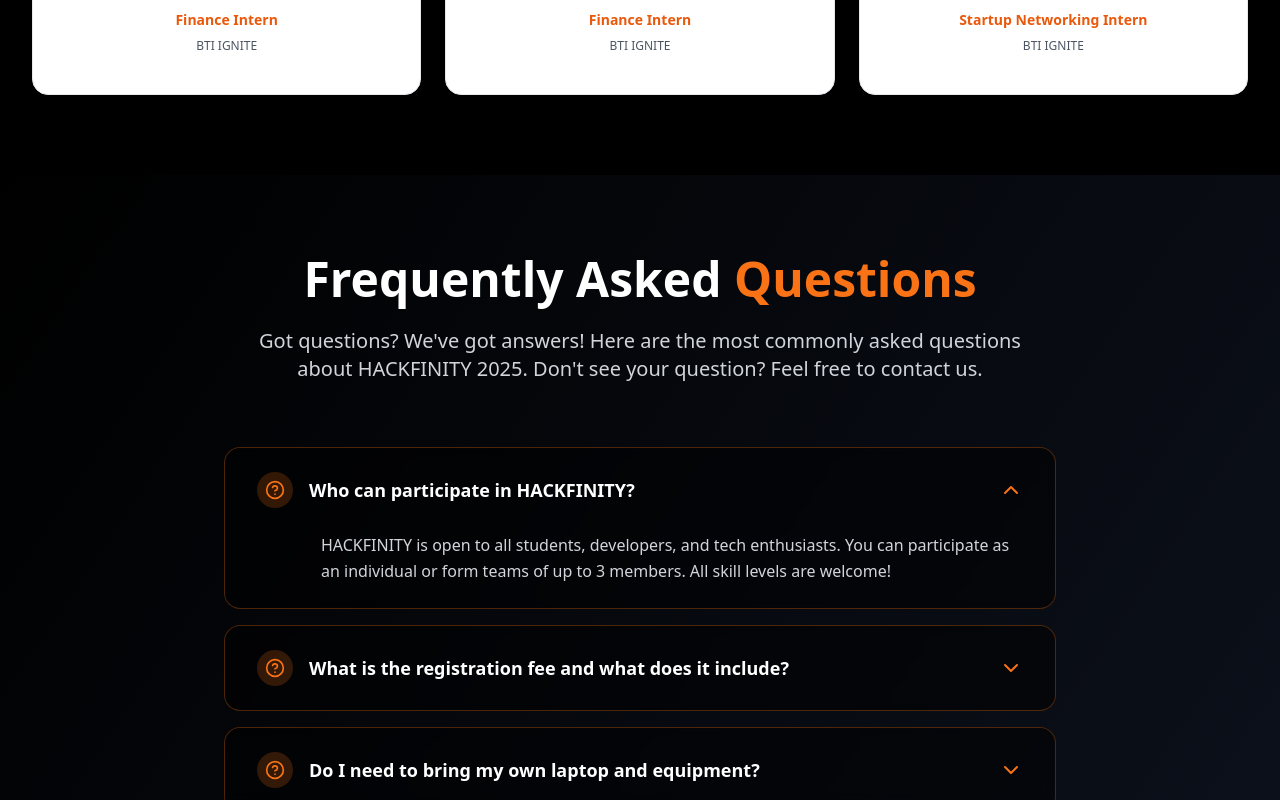
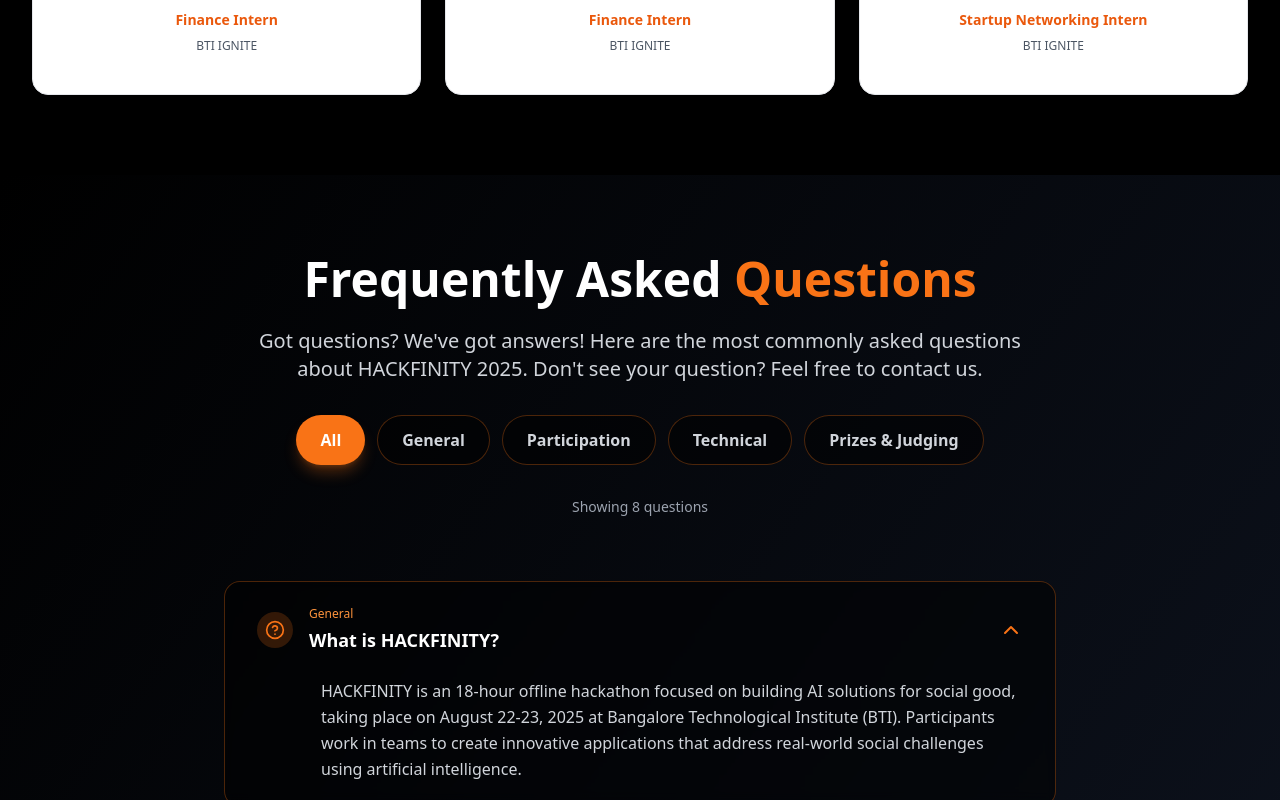
Before and after one commit to likhithkumarj/hackfinity, a React (Vite) app: page / in a window 1280 px wide. Shown: the part 11200-12000 px from the top of the page. Built offline with nearby package versions, Linux system fonts and the light colour scheme.

Commit message:
Faqs Updated

```diff
--- a/src/components/FAQ.tsx
+++ b/src/components/FAQ.tsx
@@ -1,59 +1,58 @@
 import React, { useState } from 'react';
-import { ChevronDown, ChevronUp, HelpCircle } from 'lucide-react';
+import { ChevronDown, ChevronUp, HelpCircle, Filter } from 'lucide-react';
 
 const FAQ: React.FC = () => {
   const [openIndex, setOpenIndex] = useState<number | null>(0);
+  const [selectedCategory, setSelectedCategory] = useState<string>('All');
 
   const faqs = [
     {
-      question: "Who can participate in HACKFINITY?",
-      answer: "HACKFINITY is open to all students, developers, and tech enthusiasts. You can participate as an individual or form teams of up to 3 members. All skill levels are welcome!"
+      category: "General",
+      question: "What is HACKFINITY?",
+      answer: "HACKFINITY is an 18-hour offline hackathon focused on building AI solutions for social good, taking place on August 22-23, 2025 at Bangalore Technological Institute (BTI). Participants work in teams to create innovative applications that address real-world social challenges using artificial intelligence."
     },
     {
-      question: "What is the registration fee and what does it include?",
-      answer: "The registration fee is ₹1,499 per team (not per person). This includes all meals throughout the 18-hour event, refreshments, swag bag, access to mentorship, networking opportunities, and participation certificates."
+      category: "General",
+      question: "What is included in the registration fee?",
+      answer: "The ₹1,499 registration fee includes: venue access for 18 hours, meals and refreshments, HACKFINITY swag kit, mentorship sessions, networking opportunities, and participation in all hackathon activities. This is a one-time fee per participant."
     },
     {
-      question: "Do I need to bring my own laptop and equipment?",
-      answer: "Yes, participants need to bring their own laptops, chargers, and any specific hardware they might need for their project. We'll provide high-speed internet, power outlets, and comfortable workspaces."
+      category: "General",
+      question: "Where and when is HACKFINITY taking place?",
+      answer: "HACKFINITY takes place on August 22-23, 2025 at Bangalore Technological Institute (BTI) campus in Bangalore. It's an 18-hour offline event where participants will work continuously to build their AI solutions for social good."
     },
     {
-      question: "Can I participate alone or do I need a team?",
-      answer: "You can participate either as an individual or as part of a team (max 3 members). If you're participating alone, we'll have a team formation session at the beginning of the event to help you find teammates."
+      category: "Participation",
+      question: "How do I register and what does it cost?",
+      answer: "Registration is simple! Click the \"Register Now\" button on our homepage and fill out the registration form. The registration fee is ₹1,499 per participant, which includes meals, venue access, swag, and participation in all activities. Payment is processed securely through Razorpay."
     },
     {
-      question: "What programming languages and technologies can I use?",
-      answer: "You can use any programming languages, frameworks, APIs, and technologies you're comfortable with. Popular choices include Python, JavaScript, Java, C++, React, Node.js, mobile app frameworks, and more."
+      category: "Participation",
+      question: "What is the team size limit?",
+      answer: "Teams can have a maximum of 3 members. You can register as a solo participant or with a pre-formed team. Team member 1 is automatically the team leader. All team members must register and pay the ₹1,499 registration fee individually."
     },
     {
-      question: "Will mentors be available during the hackathon?",
-      answer: "Yes! We'll have experienced mentors from various tech domains available throughout the event to provide guidance, answer technical questions, and help you with your project development."
+      category: "Participation",
+      question: "Can I get a refund if I cannot attend?",
+      answer: "No, all registration fees are non-refundable once payment is collected. Refunds are only provided if the event is cancelled by the organizers. We recommend ensuring your availability before registering as personal circumstances do not qualify for refunds."
     },
     {
-      question: "What should I bring to the hackathon?",
-      answer: "Essential items: Laptop, chargers, phone, valid ID, comfortable clothes, personal hygiene items, and any specific hardware for your project. We recommend bringing a sleeping bag or blanket for rest periods."
+      category: "Technical",
+      question: "What are the submission requirements?",
+      answer: "Teams must submit their working solution with source code, a presentation explaining their project, and a demo. All submissions must be related to AI for social good and be original work created during the 18-hour hackathon period. Pre-existing libraries and APIs are allowed."
     },
     {
-      question: "Are there any accommodation arrangements?",
-      answer: "The event runs for 18 continuous hours at BTI Campus. While we don't provide formal accommodation, there will be designated rest areas where participants can take power naps during the event."
-    },
-    {
-      question: "How will projects be evaluated and judged?",
-      answer: "Projects will be judged based on four main criteria: Innovation & Creativity (25%), Technical Implementation (25%), Real-world Impact (25%), and Presentation Quality (25%). Each team will have 5 minutes to present followed by Q&A."
-    },
-    {
-      question: "When will the results be announced?",
-      answer: "Results will be announced on Day 2 (August 23) at 2:30 PM during the closing ceremony, immediately after the judging process is complete."
-    },
-    {
-      question: "Can I start working on my project before the hackathon?",
-      answer: "No, all code must be written during the 18-hour hackathon period. However, you can come with ideas, do research, and plan your approach beforehand."
-    },
-    {
-      question: "What happens if I have technical issues during the event?",
-      answer: "Our technical support team will be available 24/7 throughout the event to help with any technical issues, internet connectivity problems, or other logistical concerns."
+      category: "Prizes & Judging",
+      question: "What are the prizes and how much can I win?",
+      answer: "HACKFINITY offers a total prize pool of ₹18,000! Prizes are awarded based on innovation, technical implementation, social impact potential, and presentation quality. Winners will be announced at the closing ceremony and prizes distributed within 30 days."
     }
   ];
+
+  const categories = ['All', 'General', 'Participation', 'Technical', 'Prizes & Judging'];
+
+  const filteredFAQs = selectedCategory === 'All'
+    ? faqs
+    : faqs.filter(faq => faq.category === selectedCategory);
 
   const toggleFAQ = (index: number) => {
     setOpenIndex(openIndex === index ? null : index);
@@ -66,14 +65,39 @@ const FAQ: React.FC = () => {
           <h2 className="text-4xl lg:text-5xl font-black text-white mb-6">
             Frequently Asked <span className="text-orange-500">Questions</span>
           </h2>
-          <p className="text-xl text-gray-300 max-w-3xl mx-auto">
+          <p className="text-xl text-gray-300 max-w-3xl mx-auto mb-8">
             Got questions? We've got answers! Here are the most commonly asked questions
             about HACKFINITY 2025. Don't see your question? Feel free to contact us.
           </p>
+
+          {/* Category Filter */}
+          <div className="flex flex-wrap justify-center gap-3 mb-8">
+            {categories.map((category) => (
+              <button
+                key={category}
+                onClick={() => {
+                  setSelectedCategory(category);
+                  setOpenIndex(null);
+                }}
+                className={`px-6 py-3 rounded-full font-semibold transition-all duration-300 ${
+                  selectedCategory === category
+                    ? 'bg-orange-500 text-white shadow-lg shadow-orange-500/30'
+                    : 'bg-black/50 text-gray-300 border border-orange-500/30 hover:bg-orange-500/20 hover:text-orange-300'
+                }`}
+              >
+                {category}
+              </button>
+            ))}
+          </div>
+
+          <div className="text-center text-gray-400 text-sm">
+            Showing {filteredFAQs.length} question{filteredFAQs.length !== 1 ? 's' : ''}
+            {selectedCategory !== 'All' && ` in ${selectedCategory}`}
+          </div>
         </div>
 
         <div className="space-y-4">
-          {faqs.map((faq, index) => (
+          {filteredFAQs.map((faq, index) => (
             <div
               key={index}
               className="bg-black/50 backdrop-blur-sm border border-orange-500/30 rounded-2xl overflow-hidden transition-all duration-300 hover:border-orange-500/50"
@@ -86,9 +110,12 @@ const FAQ: React.FC = () => {
                   <div className="bg-orange-500/20 rounded-full p-2 group-hover:bg-orange-500/30 transition-colors">
                     <HelpCircle className="w-5 h-5 text-orange-500" />
                   </div>
-                  <h3 className="text-lg font-semibold text-white group-hover:text-orange-300 transition-colors">
-                    {faq.question}
-                  </h3>
+                  <div>
+                    <div className="text-xs text-orange-400 font-medium mb-1">{faq.category}</div>
+                    <h3 className="text-lg font-semibold text-white group-hover:text-orange-300 transition-colors">
+                      {faq.question}
+                    </h3>
+                  </div>
                 </div>
                 <div className="text-orange-500 group-hover:text-orange-400 transition-colors">
                   {openIndex === index ? (
```
